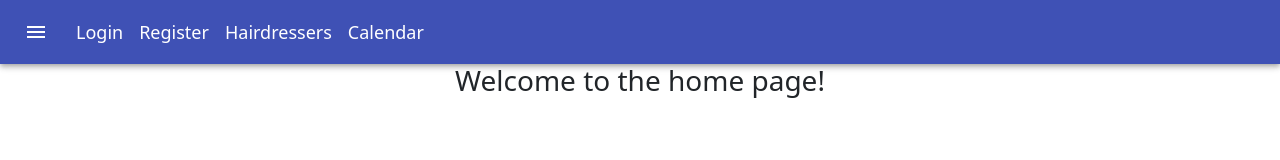
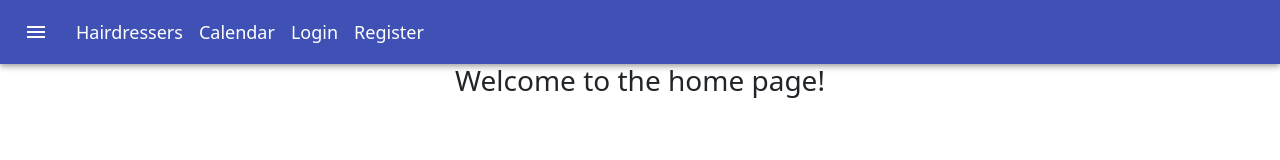
Before and after one commit to NaskoIT/Scheduler, a React (Create React App) app in the folder client/: page / in a window 1280 px wide. Shown: the top 160 px of the page. Built offline with nearby package versions, Linux system fonts and the light colour scheme.

Commit message:
Conditional menu links and routing improvements

```diff
--- a/client/src/App.js
+++ b/client/src/App.js
@@ -28,7 +28,7 @@ export default function App() {
         <Route path={appRoutes.register} component={SignUp} />
         <Route path={appRoutes.hairdressers.all} component={Hairdressers} />
         <Route path={appRoutes.hairdressers.register} component={RegisterHairdresser} />
-        <Route path={appRoutes.hairdressers.all} component={HairdresserCalendar} />
+        <Route path={appRoutes.hairdressers.calendar} component={HairdresserCalendar} />
         <Route component={NotFound} />
       </Switch>
     </div>
--- a/client/src/components/Header.jsx
+++ b/client/src/components/Header.jsx
@@ -2,11 +2,11 @@ import React from 'react'
 import { makeStyles } from '@material-ui/core/styles';
 import AppBar from '@material-ui/core/AppBar';
 import Toolbar from '@material-ui/core/Toolbar';
-// import Link from '@material-ui/core/Link';
-import {Link} from 'react-router-dom'
+import { Link } from 'react-router-dom'
 import IconButton from '@material-ui/core/IconButton';
 import MenuIcon from '@material-ui/icons/Menu';
-import { preventDefault } from '../common/helper-functions';
+import { userIsLoggedIn } from '../services/appStateService';
+import { appRoutes } from '../constants/routes';
 import './Header.css'
 
 const useStyles = makeStyles((theme) => {
@@ -34,6 +34,7 @@ const useStyles = makeStyles((theme) => {
 
 function Header(props) {
     const classes = useStyles();
+    const isLoggedIn = userIsLoggedIn();
 
     return (
         <AppBar position="static">
@@ -41,41 +42,29 @@ function Header(props) {
                 <IconButton edge="start" className={classes.menuButton} color="inherit" aria-label="menu">
                     <MenuIcon />
                 </IconButton>
-                <Link className={classes.link} to="/login">
-                    Login
-                </Link>
-                <Link className={classes.link} to="/register">
-                    Register
-                </Link>
-                <Link className={classes.link} to="/hairdressers">
-                    Hairdressers
-                </Link>
-                <Link className={classes.link} to="/hairdresser/calendar">
-                    Calendar
-                </Link>
+                { !isLoggedIn &&
+                    <>
+                        <Link className={classes.link} to={appRoutes.hairdressers.all}>
+                            Hairdressers
+                        </Link>
+                        <Link className={classes.link} to={appRoutes.hairdressers.calendar}>
+                            Calendar
+                        </Link>
+                    </>
+                }
+                {
+                    !isLoggedIn &&
+                    <>
+                        <Link className={classes.link} to={appRoutes.login}>
+                            Login
+                        </Link>
+                        <Link className={classes.link} to={appRoutes.hairdressers.register}>
+                            Register
+                        </Link>
+                    </>
+                }
             </Toolbar>
         </AppBar>
-        // <nav className="navbar navbar-expand-lg navbar-light bg-light">
-        //     <div className="container-fluid">
-        //         <Link className="navbar-brand" to="/">Scheduler</Link>
-        //         <button className="navbar-toggler" type="button" data-bs-toggle="collapse" data-bs-target="#navbarNav" aria-controls="navbarNav" aria-expanded="false" aria-label="Toggle navigation">
-        //             <span className="navbar-toggler-icon"></span>
-        //         </button>
-        //         <div className="collapse navbar-collapse" id="navbarNav">
-        //             <ul className="navbar-nav">
-        //                 <li className="nav-item">
-        //                     <Link className="nav-link active" aria-current="page" to="/">Home</Link>
-        //                 </li>
-        //                 <li className="nav-item">
-        //                     <Link className="nav-link" to="/login">Login</Link>
-        //                 </li>
-        //                 <li className="nav-item">
-        //                     <Link className="nav-link" to="/register">Register</Link>
-        //                 </li>
-        //             </ul>
-        //         </div>
-        //     </div>
-        // </nav>
     )
 }
 
--- a/client/src/constants/routes.js
+++ b/client/src/constants/routes.js
@@ -3,7 +3,7 @@ export const appRoutes = {
     login: '/login',
     register: '/register',
     hairdressers: {
-        all: '/hairdressers',
+        all: '/hairdressers/all',
         register: '/hairdressers/register',
         calendar: '/hairdressers/calendar'
     },
--- a/client/src/services/appStateService.js
+++ b/client/src/services/appStateService.js
@@ -1,7 +1,7 @@
 import { getBearerToken } from "./localStorageService"
 import { validateJwt } from './jwtHelper';
 
-export function isLoggedIn() {
+export function userIsLoggedIn() {
     var token = getBearerToken();
     return validateJwt(token);
 }
--- a/client/src/services/jwtHelper.js
+++ b/client/src/services/jwtHelper.js
@@ -1,6 +1,6 @@
 import jwt_decode from "jwt-decode";
 
-function validateJwt(token) {
+export function validateJwt(token) {
     if (!token) {
         return false;
     }
```
